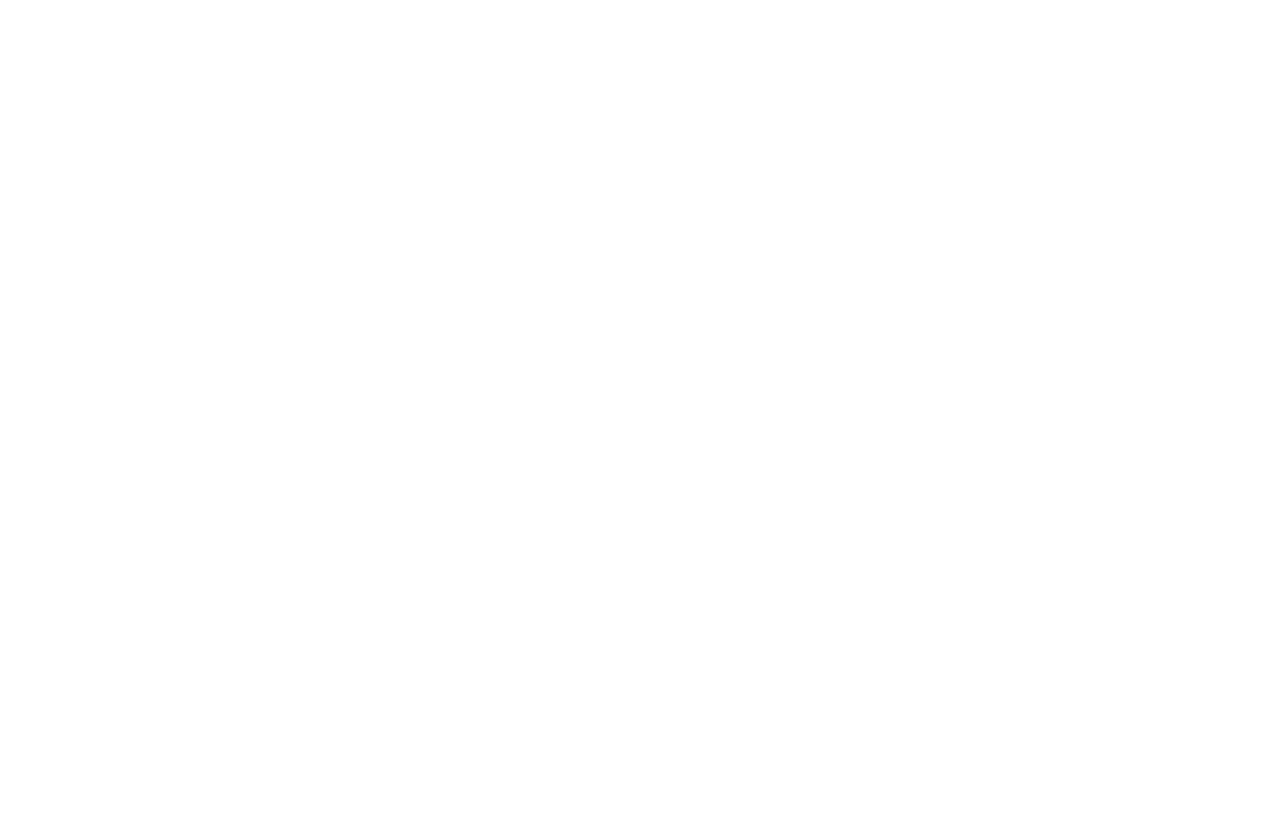
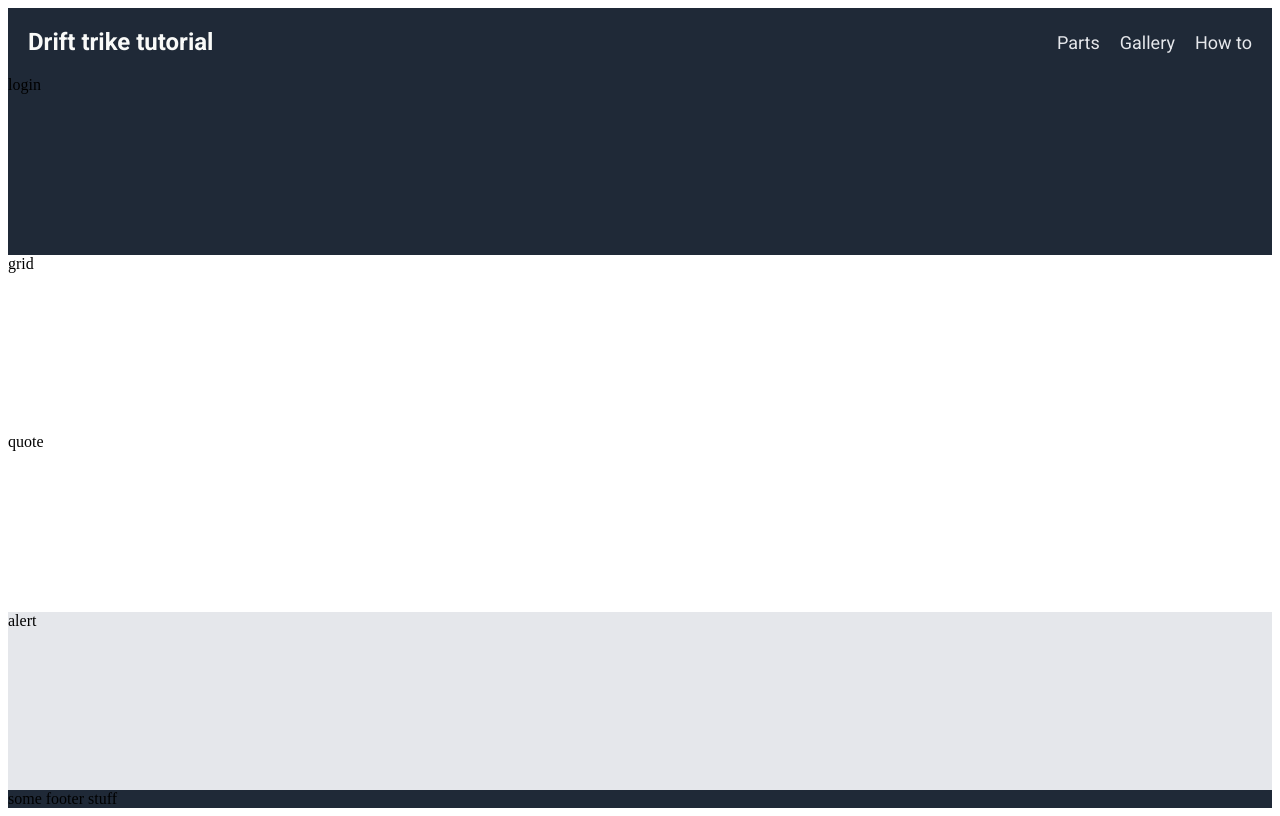
Before and after one commit to hlmurph/landing-page, a plain HTML site: page index.html in a window 1280 px wide. Drawn offline with Linux system fonts and the light colour scheme.

Commit message:
Complete basic layout flexbox and style header

```diff
--- a/index.html
+++ b/index.html
@@ -4,8 +4,36 @@
     <meta charset="UTF-8">
     <meta name="viewport" content="width=device-width, initial-scale=1.0">
     <title>Document</title>
+    <link rel="stylesheet" href="styles.css">
+    <link rel="preconnect" href="https://fonts.googleapis.com">
+    <link rel="preconnect" href="https://fonts.gstatic.com" crossorigin>
+    <link href="https://fonts.googleapis.com/css2?family=Roboto:ital,wght@0,100..900;1,100..900&display=swap" rel="stylesheet">
 </head>
 <body>
-
+    <div class="header">
+        <div class="logo">Drift trike tutorial</div>
+        <div class="links">
+            <a href="/">Parts</a>
+            <a href="/">Gallery</a>
+            <a href="/">How to</a>
+        </div>
+    </div>
+    <div class="content">
+        <div class="login">
+            login
+        </div>
+        <div class="grid">
+            grid
+        </div>
+        <div class="quote">
+            quote
+        </div>
+        <div class="alert">
+            alert
+        </div>
+    </div>
+    <div class="footer">
+        some footer stuff
+    </div>
 </body>
 </html>
--- a/styles.css
+++ b/styles.css
@@ -0,0 +1,67 @@
+
+body {
+    display: flex;
+    flex-direction: column;
+    justify-content: space-between;
+    min-height: 100vh;
+}
+
+a {
+    text-decoration: none;
+    color: #e5e7eb;
+}
+
+.header, .login, .footer {
+    background-color: #1f2937;
+}
+
+.login, .grid, .quote, .alert {
+    flex-grow: 1;
+}
+
+.header {
+    font-family: Roboto;
+    color: #f9faf8;
+    display: flex;
+    justify-content: space-between;
+    padding: 20px;
+}
+
+.logo {
+    font-size: 24px;
+    font-weight: bold;
+}
+
+.links {
+    display: flex;
+    align-items: center;
+    gap: 20px;
+    font-size: 18px;
+}
+
+.content {
+    flex-grow: 1;
+    display: flex;
+    flex-direction: column;
+    justify-content: space-between;
+}
+
+.login {
+
+}
+
+.grid {
+
+}
+
+.quote {
+
+}
+
+.alert {
+    background-color: #e5e7eb;
+}
+
+.footer {
+
+}
```
